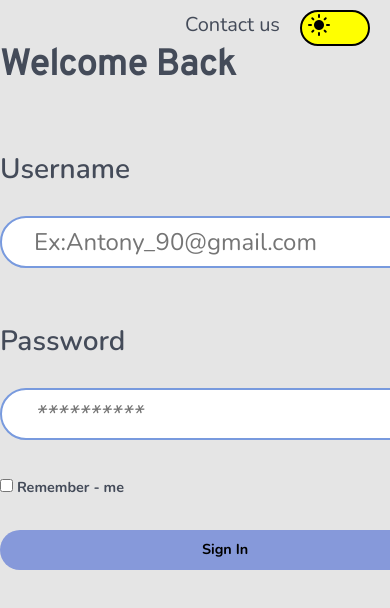
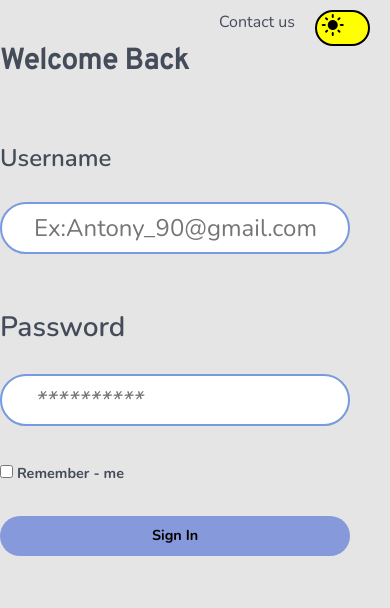
Before and after one commit to caiodeoliveira/login_page, a plain HTML site: page login_page/views/index.html in a window 390 px wide. Shown: the top 608 px of the page. Drawn offline with nearby package versions, Linux system fonts and the light colour scheme.

Commit message:
Torna mais responsivo para tela de largura máxima 600px com media query

```diff
--- a/login_page/views/index.html
+++ b/login_page/views/index.html
@@ -139,6 +139,34 @@
             margin: 16px 0;
         }
 
+        @media only screen and (max-width: 600px) {
+            .links li a {
+                font-size: 1rem;
+            }
+            #dark_on {
+                color: yellow;
+                transition: 1.2s;
+                transform: translateX(100%);
+                cursor: pointer;
+            }
+            .light_container,
+            .dark_container {
+                width: 55px;
+            }
+            .container1 h1 {
+                font-size: 1.8rem;
+            }
+            .container2 label,
+            .container3 label {
+                font-size: 1.5rem;
+            }
+            .container2 input,
+            .container3 input,
+            button {
+                max-width: 350px;
+            }
+        }
+
         .container2 input {
             font-family: 'Nunito', sans-serif;
             font-weight: 400;
@@ -159,7 +187,6 @@
             width: 477px;
             font-family: 'Nunito', sans-serif;
             font-weight: 600;
-            font-size: 1.75rem;
         }
 
         .container3 label {
```
